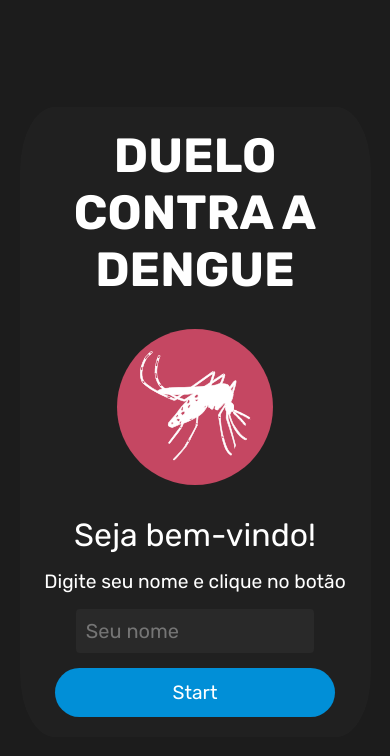
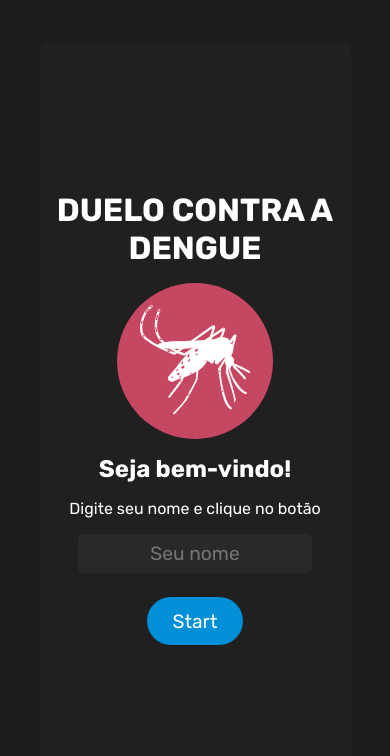
Before and after one commit to brenodsb/quiz-duelo-contra-a-dengue, a React (Vite) app: page / in a window 390 px wide. Shown: the top 756 px of the page. Built offline with nearby package versions, Linux system fonts and the light colour scheme.

Commit message:
Adiciona responsividade em todos components

```diff
--- a/src/components/Dificulty.css
+++ b/src/components/Dificulty.css
@@ -1,24 +1,52 @@
-#dificulty {
-    text-align: center;
+  #dificulty {
+    display: flex;
+    flex-direction: column;
+    align-items: center;
     justify-content: center;
     background-color: #ffffff05;
-    border-radius: 10%;
-    padding: 5%;
-    max-width: 500px;
-    height: 70vh;
+    border-radius: 10px;
+    width: 50vw;
+    height: 80vh;
   }
 
   #dificulty h2,
-  #dificulty p {
-    margin-bottom: 1rem;
-    font-size: 3rem;
+  #dificulty p,
+  #dificulty img,
+  #dificulty input{
+    color: #fff;
+    margin: 1.2rem;
   }
 
-  #dificulty img {
-    margin-top: 5rem;
-    max-width: 10000px;
+  #dificulty h2{
+    font-size: 2.5rem;
   }
 
   #dificulty button {
-    margin: 1rem;
+    margin: 0 1rem;
   }
+
+  @media screen and (max-width: 768px) {
+    #dificulty h2,
+    #dificulty p,
+    #dificulty img,
+    #dificulty input{
+        margin: 0.5rem;
+    }
+
+    #dificulty {
+        width: 80vw;
+        height: 90vh;
+    }
+
+    #dificulty h2 {
+        font-size: 2rem;
+    }
+
+    #dificulty p {
+        font-size: 1.5rem;
+    }
+
+    #dificulty button {
+      margin: 1rem;
+    }
+}
--- a/src/components/Dificulty.jsx
+++ b/src/components/Dificulty.jsx
@@ -18,6 +18,7 @@ const Dificulty = () => {
   return (
     <div id="dificulty">
       <h2>Escolha uma dificuldade:</h2>
+      <div id="dificultys">
         {quizState.questions.map((question) => (
           <button
             onClick={() => chooseCategoryAndReorderQuestions(question.category)}
@@ -26,6 +27,8 @@ const Dificulty = () => {
             {question.category}
           </button>
         ))}
+      </div>
+
 
       <img src={Category} alt="Dificuldade do Quiz" />
     </div>
--- a/src/components/GameOver.css
+++ b/src/components/GameOver.css
@@ -1,16 +1,18 @@
-#gameover {
-    text-align: center;
+  #gameover {
     display: flex;
     flex-direction: column;
+    align-items: center;
+    justify-content: center;
     background-color: #fff;
-    border-radius: 10%;
-    padding: 5%;
-
+    border-radius: 10px;
+    width: 50vw;
+    height: 80vh;
   }
 
   #gameover h2,
-  #gameover p {
-    margin-bottom: 1rem;
+  #gameover p,
+  #gameover img {
+    margin: 1.2rem;
     color: #000;
   }
 
@@ -24,8 +26,7 @@
   }
 
   #gameover img {
-    margin: auto;
-    max-width: 70%;
+    max-width: 10rem;
   }
 
   #gameover p.pontuacao{
@@ -47,7 +48,32 @@
   }
 
   @media screen and (max-width: 768px) {
+
     #gameover {
-      width: 80%;
+      width: 80vw;
+      height: 90vh;
+    }
+
+    #gameover h2,
+    #gameover p,
+    #gameover img {
+      margin: 1rem;
+    }
+
+    #gameover h2 {
+      font-size: 2rem;
+    }
+
+    #gameover p.pontuacao{
+      font-size: 2.5rem;
+    }
+
+    #gameover p.complete{
+      font-size: 1rem;
+    }
+
+    #gameover button{
+      font-size: 0.8rem;
+
     }
   }
--- a/src/components/Home.css
+++ b/src/components/Home.css
@@ -1,55 +1,71 @@
 #home {
-    text-align: center;
     display: flex;
     flex-direction: column;
     align-items: center;
     justify-content: center;
     background-color: #ffffff05;
-    border-radius: 10%;
-    padding: 5%;
-    max-width: 500px;
-    height: 70vh;
+    border-radius: 10px;
+    width: 50vw;
+    height: 80vh;
 }
 
 #home h2,
-#home p {
+#home p,
+#home img,
+#home input,
+#home button{
     color: #fff;
-
+    margin: 1rem;
 }
 
 #home h2 {
-    font-size: 3rem;
+    font-size: 2.5rem;
 }
 
 #home p {
     font-size: 2rem;
-    padding-bottom: 5%;
-}
 
-#home img {
-    padding: 10%;
 }
 
 #home input  {
-    margin-bottom: 5%;
-    padding: 10px;
+    padding: 0.5rem;
     width: 70%;
-    font-size: 20px;
+    font-size: 1.2rem;
     border: none;
-    border-radius: 4px;
+    border-radius: 5px;
     background-color: #ffffff0a;
-}
-
-#home button{
-    width: 90%;
 }
 
 #home p.text{
     font-size: 1.2rem;
 }
 
+#home p.bv{
+    font-weight: bold;
+}
+
 @media screen and (max-width: 768px) {
+    #home h2,
+    #home p,
+    #home img,
+    #home input{
+        margin: 0.5rem;
+    }
+
     #home {
-      width: 80%;
+        width: 80vw;
+        height: 90vh;
     }
-  }
+
+    #home h2 {
+        font-size: 2rem;
+    }
+
+    #home p {
+        font-size: 1.5rem;
+    }
+
+    #home p.text{
+        font-size: 1rem;
+    }
+}
--- a/src/components/Home.jsx
+++ b/src/components/Home.jsx
@@ -13,7 +13,7 @@ const Home = () => {
     <div id="home">
         <h2>DUELO CONTRA A DENGUE</h2>
         <img src={Quiz} alt="DUELO CONTRA A DENGUE" />
-        <p>Seja bem-vindo!</p>
+        <p className='bv'>Seja bem-vindo!</p>
         <p className={"text"}>Digite seu nome e clique no botão</p>
         <input  placeholder="Seu nome"></input >
         <button onClick={() => dispatch({ type: "CHANGE_STAGE" })}>
--- a/src/components/Option.css
+++ b/src/components/Option.css
@@ -6,6 +6,7 @@
     cursor: pointer;
     opacity: 0.8;
     transition: 0.4s;
+    width: 40vw;
   }
 
   .option:hover {
--- a/src/components/Option.jsx
+++ b/src/components/Option.jsx
@@ -20,7 +20,7 @@ const Option = ({ option, selectOption, answer, hide }) => {
         ${hide ? "hide" : ""}
         `}
     >
-      <p>{option}</p>
+      <span>{option}</span>
     </div>
   );
 };
--- a/src/components/Question.css
+++ b/src/components/Question.css
@@ -1,41 +1,56 @@
-#question {
-    text-align: center;
+  #question {
     display: flex;
     flex-direction: column;
     align-items: center;
     justify-content: center;
     background-color: #ffffff05;
-    border-radius: 10%;
-    padding: 5%;
-    width: 500px;
-    max-width: 500px;
-    height: 70vh;
+    border-radius: 10px;
+    width: 50vw;
+    height: 80vh;
   }
 
-  #question p {
-    margin-bottom: 1rem;
+  #question p,
+  #question h2,
+  #question #options-container
+  {
+    margin: 1.2rem;
   }
 
   #question p.text {
     color: #018fd7;
   }
 
-  #question h2 {
-    margin-bottom: 2rem;
-  }
 
   #question button {
     border: 2px solid #fff;
     margin: 1rem;
   }
 
-  #question #options-container {
-    display: flex;
-    flex-direction: column;
-  }
+  @media screen and (max-width: 768px) {
+    #question h2,
+    #question p,
+    #question img,
+    #question input,
+    #question #options-container{
+        margin: 0.5rem;
+    }
 
-  @media screen and (max-width: 768px) {
     #question {
-      width: 50%;
+        width: 80vw;
+        height: 90vh;
     }
-  }
+
+    #question h2.pergunta {
+        font-size: 1rem;
+    }
+
+    #question p {
+        font-size: 1rem;
+    }
+
+
+    #question button {
+      margin: 0.2rem;
+      font-size: 1rem;
+    }
+}
--- a/src/components/Question.jsx
+++ b/src/components/Question.jsx
@@ -25,7 +25,7 @@ const Question = () => {
       <p className={"text"}>
         Pergunta {quizState.currentQuestion + 1} de {quizState.questions.length}
       </p>
-      <h2>{currentQuestion.question}</h2>
+      <h2 className={"pergunta"}>{currentQuestion.question}</h2>
       <div id="options-container">
         {currentQuestion.options.map((option) => (
           <Option
--- a/src/index.css
+++ b/src/index.css
@@ -3,6 +3,8 @@
   margin: 0;
   font-family: "Rubik", sans-serif;
   color: #fff;
+  text-align: center;
+
 }
 
 body,
```
Lines whose indentation alone changed are shown as unchanged.
